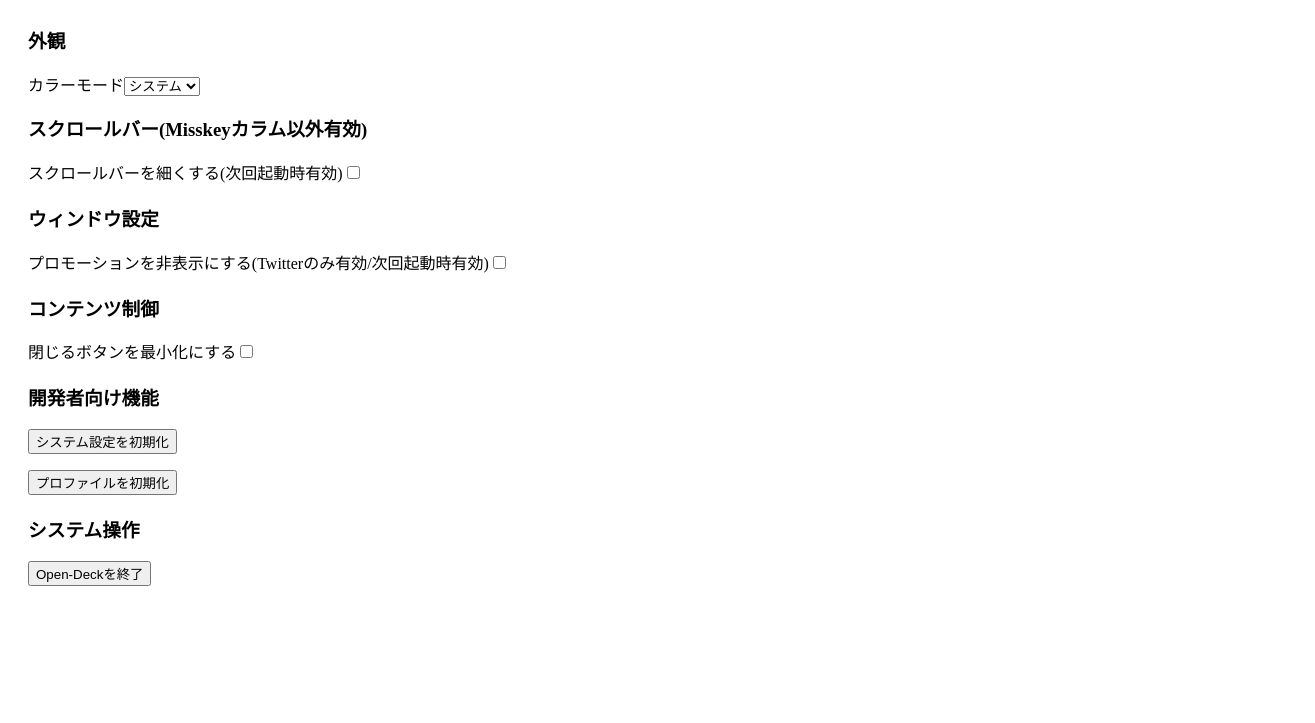
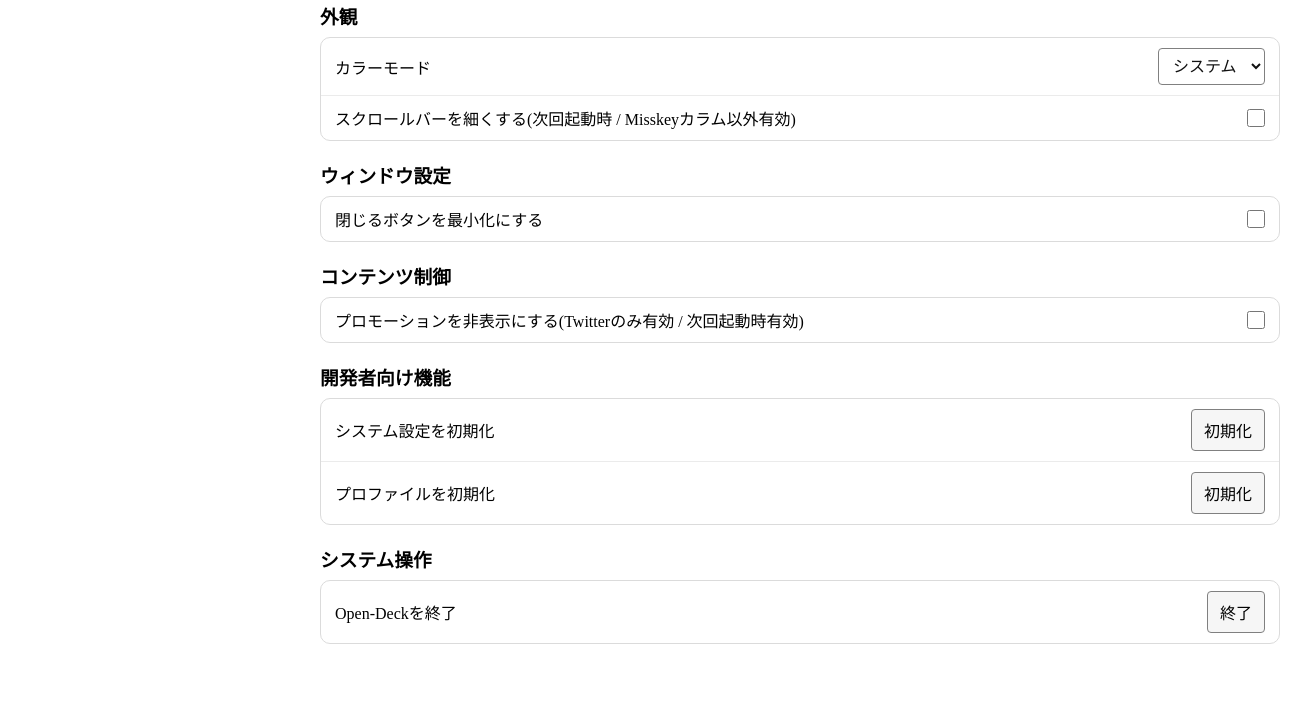
Before and after one commit to kawa-nobu/Open-Deck-Desktop, an Electron app: page opd_resource/system_settings.html in a window 1600 px wide. Shown: the part 77-800 px from the top of the page, without its empty margins (0-1315 px from the left). Drawn offline with Linux system fonts and the light colour scheme; no server answers.

Commit message:
設定画面のUIを改善した

```diff
--- a/opd_resource/system_settings.html
+++ b/opd_resource/system_settings.html
@@ -1,33 +1,203 @@
 <!DOCTYPE html>
+
 <head>
-    <meta charset="UTF-8" >
+    <meta charset="UTF-8">
     <title>Open-Deckシステム設定</title>
     <script src="system_settings.js" charset="UTF-8"></script>
     <style>
-        html{
+        html {
             color-scheme: light dark;
         }
-        .header{
+
+        * {
+            box-sizing: border-box;
+        }
+
+        body {
+            margin: 0;
+            padding: 24px;
+        }
+
+        .header {
             display: flex;
             justify-content: center;
+            margin-bottom: 20px;
         }
-        table{
-            border-collapse: collapse;
-            border: 2px solid rgb(113, 113, 113);
+
+        .header .area1 {
+            width: 100%;
+            max-width: 960px;
         }
-        th,td {
-            border: 1.5px solid rgb(135, 135, 135);
-            padding: 0px 10px;
+
+        .header h2 {
+            margin: 0;
         }
-        .settings_area{
-            justify-content: center;
+
+        .settings_area {
+            display: grid;
+            gap: 20px;
+            max-width: 960px;
+            margin: 0 auto;
+        }
+
+        .setting_list {
+            margin: 0;
+        }
+
+        .setting_list>header {
+            margin-bottom: 8px;
+        }
+
+        .setting_list>header h3 {
+            margin: 0;
+        }
+
+        .box {
+            list-style: none;
+            margin: 0;
+            padding: 0;
+            border-radius: 10px;
+            background: #ffffff;
+            border: 1px solid #dbdbdb;
+            overflow: hidden;
+        }
+
+        .session_list {
+            list-style: none;
+            margin: 0;
+            padding: 0;
+        }
+
+        .session_list .session_item {
+            padding: 10px 14px;
+            display: flex;
+            justify-content: space-between;
+            align-items: center;
+            gap: 16px;
+            border-bottom: 1px solid rgba(0, 0, 0, 0.08);
+        }
+
+        .session_list .session_item:last-child {
+            border-bottom: none;
+        }
+
+        .session_list .session_item>div,
+        .session_list .session_item>p {
+            margin: 0;
+            width: 100%;
+        }
+
+        .session_list .session_item>div {
+            display: flex;
+            justify-content: space-between;
+            align-items: center;
+            gap: 16px;
+        }
+
+        .session_list label {
+            flex: 1;
+            min-width: 0;
+        }
+
+        input[type="text"],
+        select {
+            background: #ffffff;
+            color: #111111;
+            border: 1px solid #808080;
+            border-radius: 4px;
+            padding: 8px 10px;
+            min-height: 36px;
+            font: inherit;
+        }
+
+        input[type="checkbox"] {
+            width: 18px;
+            height: 18px;
+            margin: 0;
+            flex-shrink: 0;
+            accent-color: #4f8cff;
+        }
+
+        button,
+        input[type="button"] {
+            border: 1px solid #808080;
+            border-radius: 4px;
+            padding: 8px 12px;
+            background: #f6f6f6;
+            color: inherit;
+            cursor: pointer;
+            font: inherit;
+        }
+
+        button:hover,
+        input[type="button"]:hover {
+            background: #e9e9e9;
+        }
+
+        @media (max-width: 640px) {
+            body {
+                padding: 16px;
+            }
+
+            .session_list .session_item>div {
                 flex-direction: column;
+                align-items: stretch;
             }
-        .setting_list{
-            margin: 20px;
+
+            input[type="text"],
+            select,
+            button,
+            input[type="button"] {
+                width: 100%;
+            }
+        }
+
+        @media (prefers-color-scheme: dark) {
+            body {
+                background: initial;
+                color: initial;
+            }
+
+            .session_list .session_item {
+                border-bottom: 1px solid #ffffff36;
+            }
+
+            .box {
+                background: #ffffff26;
+                border: none;
+            }
+
+            input[type="text"],
+            select {
+                background: #1f1f1f;
+                color: #f3f3f3;
+                border: 1px solid rgb(135, 135, 135);
+            }
+
+            select option {
+                background: #1f1f1f;
+                color: #f3f3f3;
+            }
+
+            input[type="checkbox"] {
+                accent-color: #85b6ff;
+            }
+
+            button,
+            input[type="button"] {
+                background: #2b2b2b;
+                color: #f3f3f3;
+                border: 1px solid rgb(135, 135, 135);
+            }
+
+            button:hover,
+            input[type="button"]:hover {
+                background: #585858;
+            }
         }
     </style>
 </head>
+
 <body>
     <div class="header">
         <section class="area1">
@@ -36,28 +206,86 @@
     </div>
     <div class="settings_area">
         <section class="setting_list">
+            <header>
                 <h3>外観</h3>
-            <div><label for="opd_color_mode">カラーモード</label><select id="opd_color_mode"><option value="0">システム</option><option value="1">ライト</option><option value="2">ダーク</option></select></div>
-            <h3>スクロールバー(Misskeyカラム以外有効)</h3>
-            <div><label for="opd_scrollbar_type">スクロールバーを細くする(次回起動時有効)</label><input id="opd_scrollbar_type" type="checkbox"></div>
+            </header>
+            <ul class="box session_list">
+                <li class="session_item">
+                    <div>
+                        <label for="opd_color_mode">カラーモード</label>
+                        <select id="opd_color_mode">
+                            <option value="0">システム</option>
+                            <option value="1">ライト</option>
+                            <option value="2">ダーク</option>
+                        </select>
+                    </div>
+                </li>
+                <li class="session_item">
+                    <div>
+                        <label for="opd_scrollbar_type">スクロールバーを細くする(次回起動時 / Misskeyカラム以外有効)</label>
+                        <input id="opd_scrollbar_type" type="checkbox">
+                    </div>
+                </li>
+            </ul>
         </section>
         <section class="setting_list">
+            <header>
                 <h3>ウィンドウ設定</h3>
-            <div><label for="opd_hide_promotion">プロモーションを非表示にする(Twitterのみ有効/次回起動時有効)</label><input id="opd_hide_promotion" type="checkbox"></div>
+            </header>
+            <ul class="box session_list">
+                <li class="session_item">
+                    <div>
+                        <label for="opd_close_btn_mini">閉じるボタンを最小化にする</label>
+                        <input id="opd_close_btn_mini" type="checkbox">
+                    </div>
+                </li>
+            </ul>
         </section>
         <section class="setting_list">
+            <header>
                 <h3>コンテンツ制御</h3>
-            <div><label for="opd_close_btn_mini">閉じるボタンを最小化にする</label><input id="opd_close_btn_mini" type="checkbox"></div>
+            </header>
+            <ul class="box session_list">
+                <li class="session_item">
+                    <div><label for="opd_hide_promotion">プロモーションを非表示にする(Twitterのみ有効 / 次回起動時有効)</label>
+                        <input id="opd_hide_promotion" type="checkbox">
+                    </div>
+                </li>
+            </ul>
         </section>
         <section class="setting_list">
+            <header>
                 <h3>開発者向け機能</h3>
-            <p><input id="opd_rebuild_sys_settings" type="button" value="システム設定を初期化"></p>
-            <p><input id="opd_rebuild_profile" type="button" value="プロファイルを初期化"></p>
+            </header>
+            <ul class="box session_list">
+                <li class="session_item">
+                    <div>
+                        <span>システム設定を初期化</span>
+                        <button id="opd_rebuild_sys_settings">初期化</button>
+                    </div>
+                </li>
+                <li class="session_item">
+                    <div>
+                        <span>プロファイルを初期化</span>
+                        <button id="opd_rebuild_profile">初期化</button>
+                    </div>
+                </li>
+            </ul>
         </section>
         <section class="setting_list">
+            <header>
                 <h3>システム操作</h3>
-            <div><input id="opd_app_exit" type="button" value="Open-Deckを終了"></div>
+            </header>
+            <ul class="box session_list">
+                <li class="session_item">
+                    <div>
+                        <span>Open-Deckを終了</span>
+                        <button id="opd_app_exit">終了</button>
+                    </div>
+                </li>
+            </ul>
         </section>
     </div>
 </body>
+
 </html>
```
Lines whose indentation alone changed are shown as unchanged.
